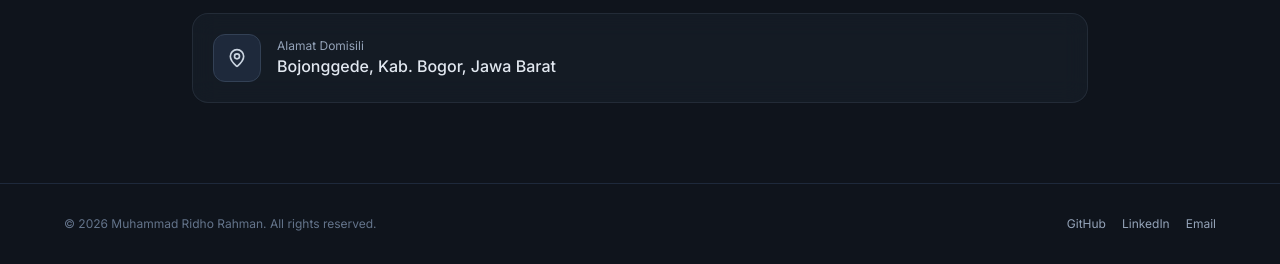
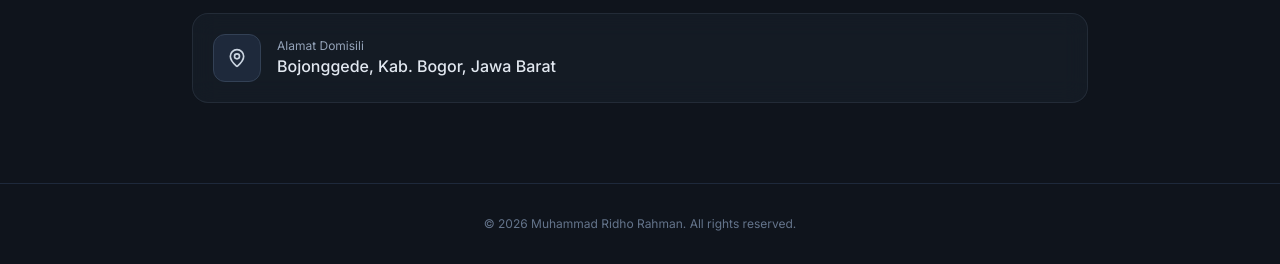
Before and after one commit to ridhorhmn/portofolio, a plain HTML site: page index.html in a window 1280 px wide. Shown: the part 6939-7203 px from the top of the page. Drawn offline with nearby package versions, Linux system fonts and the light colour scheme.

Commit message:
Hapus link di footer dan posisikan copyright ke tengah

```diff
--- a/index.html
+++ b/index.html
@@ -967,13 +967,8 @@
 
   <!-- Footer -->
   <footer class="border-t border-slate-800 py-8 px-4 text-center text-xs text-slate-500">
-    <div class="max-w-6xl mx-auto flex flex-col sm:flex-row items-center justify-between gap-4">
+    <div class="max-w-6xl mx-auto flex items-center justify-center">
       <p>© 2026 Muhammad Ridho Rahman. All rights reserved.</p>
-      <div class="flex items-center gap-4 text-slate-400">
-        <a href="https://github.com/ridhorhmn" target="_blank" class="hover:text-white">GitHub</a>
-        <a href="https://www.linkedin.com/in/muhammad-ridho-rahman-a42b18219" target="_blank" class="hover:text-white">LinkedIn</a>
-        <a href="mailto:doorahman03@gmail.com" class="hover:text-white">Email</a>
-      </div>
     </div>
   </footer>
 
```
